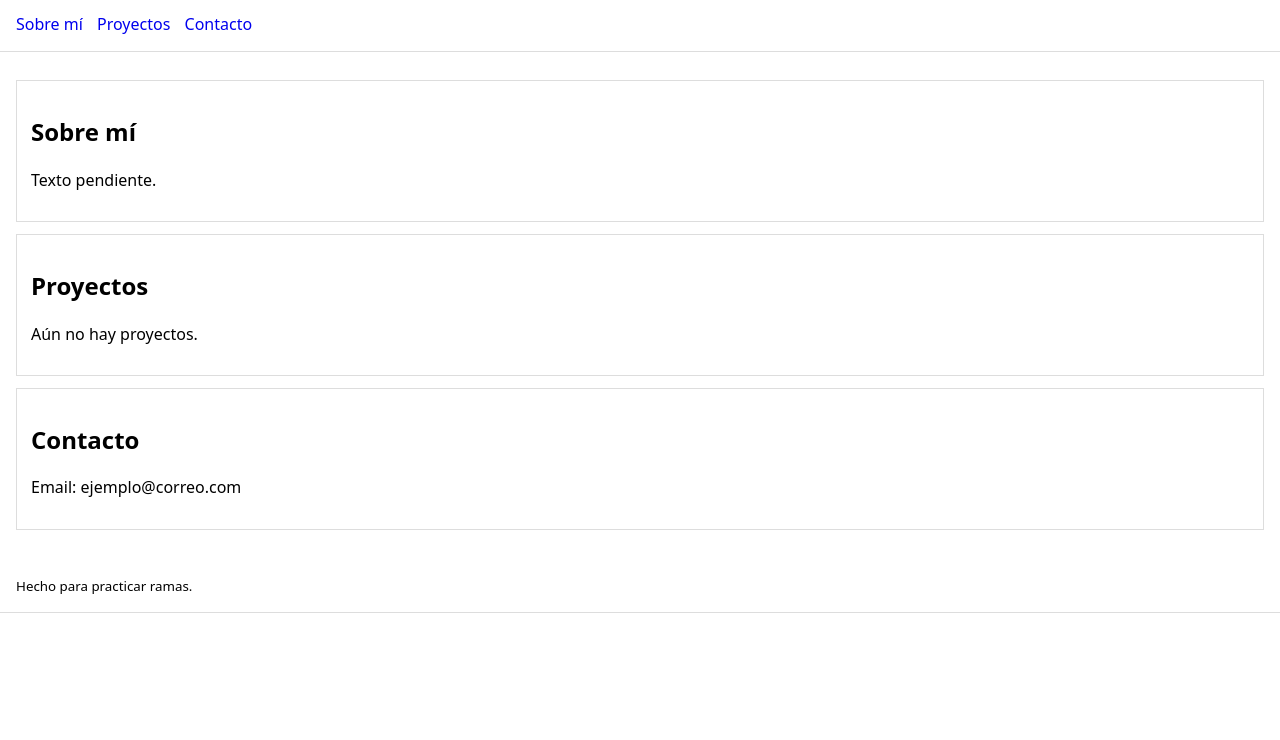
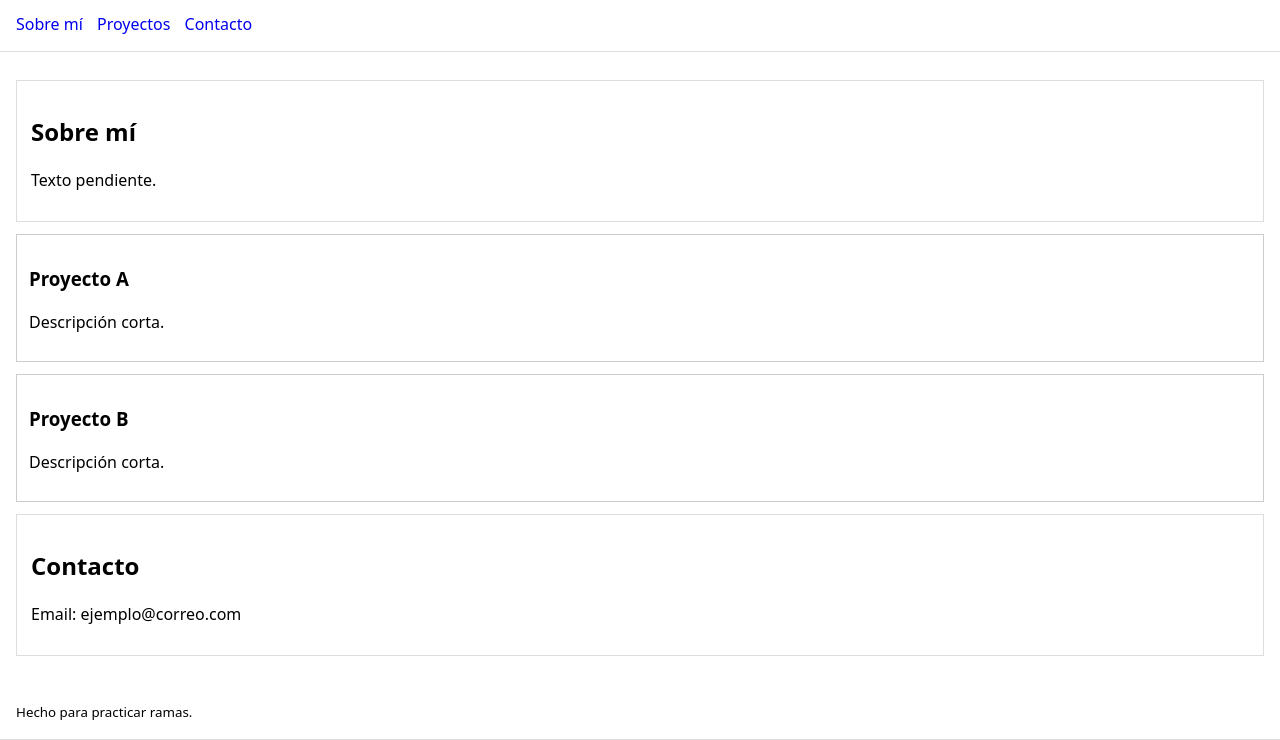
Before and after one commit to Asp105/portfolio-gitflow, a plain HTML site: page index.html in a window 1280 px wide. Shown: the part 129-869 px from the top of the page. Before the commit the page ends 800 px from the top, so only its background shows below. Drawn offline with Linux system fonts and the light colour scheme.

Commit message:
feat: add project cards

```diff
--- a/css/main.css
+++ b/css/main.css
@@ -27,3 +27,21 @@ body {
   padding: 14px;
   margin: 12px 0;
 }
+
+/* Contenedor de tarjetas */
+.cards {
+  margin-top: 12px;
+}
+
+/* Tarjeta individual */
+.card {
+  border: 1px solid #ccc;
+  padding: 12px;
+  margin-bottom: 12px;
+  background: #fff;
+}
+
+/* Efecto simple al pasar el ratón */
+.card:hover {
+  border-color: #999;
+}
--- a/index.html
+++ b/index.html
@@ -23,10 +23,16 @@
     <p>Texto pendiente.</p>
     </section>
 
-    <section id="projects" class="panel">
-      <h2>Proyectos</h2>
-      <p>Aún no hay proyectos.</p>
-    </section>
+  <div class="cards">
+      <article class="card">
+        <h3>Proyecto A</h3>
+        <p>Descripción corta.</p>
+      </article>
+      <article class="card">
+        <h3>Proyecto B</h3>
+        <p>Descripción corta.</p>
+      </article>
+  </div>
 
     <section id="contact" class="panel">
       <h2>Contacto</h2>
```
